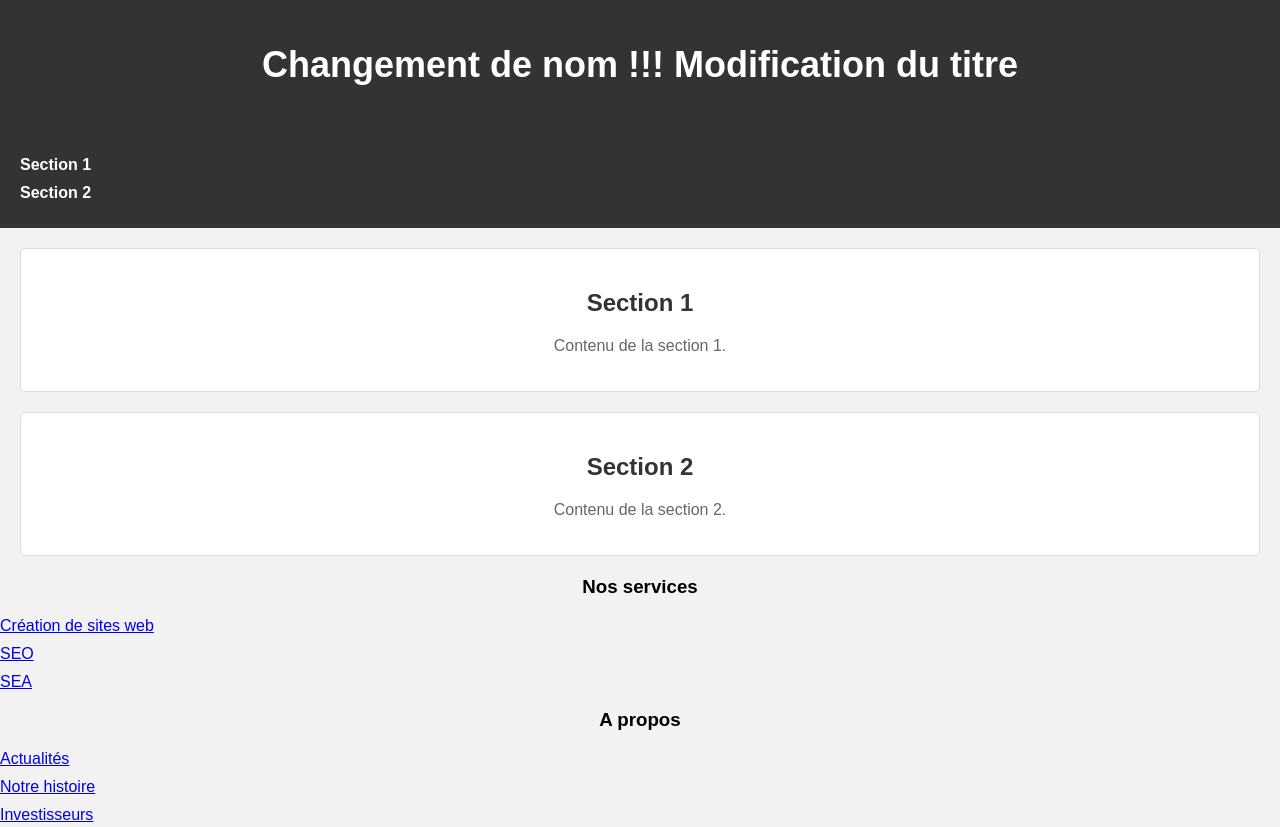
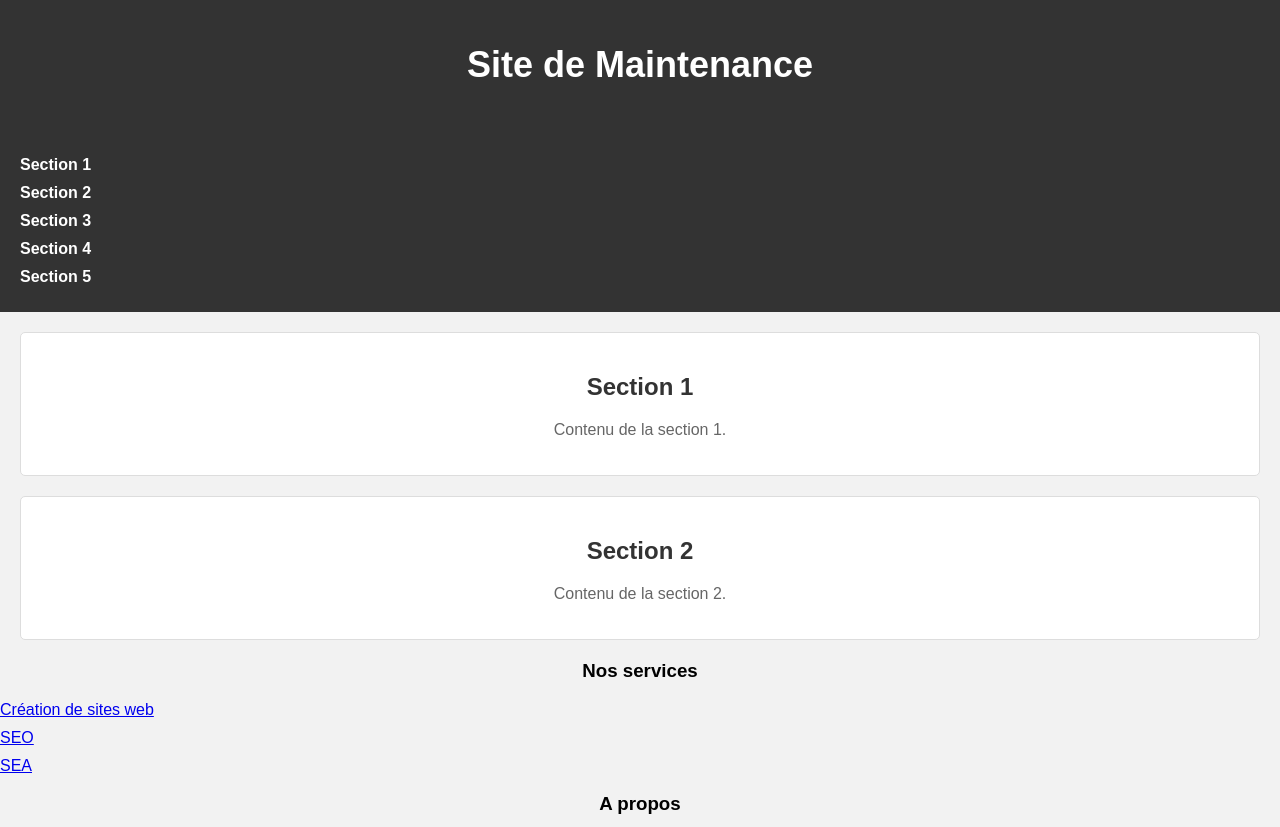
Before and after one commit to StephaneSALVADOR/RepositoryM1, a plain HTML site: page index.html in a window 1280 px wide. Shown: the top 827 px of the page. Drawn offline with Linux system fonts and the light colour scheme; a script that the page names is missing.

Commit message:
Update index.html
Modification du H1 et ajot des sections

```diff
--- a/index.html
+++ b/index.html
@@ -8,12 +8,15 @@
 </head>
 <body>
     <header>
-        <h1>Changement de nom !!! Modification du titre</h1>
+        <h1>Site de Maintenance</h1>
     </header>
     <nav>
         <ul>
             <li><a href="#section1">Section 1</a></li>
             <li><a href="#section2">Section 2</a></li>
+            <li><a href="#section3">Section 3</a></li>
+            <li><a href="#section4">Section 4</a></li>
+            <li><a href="#section5">Section 5</a></li>
         </ul>
     </nav>
     <main>
```
